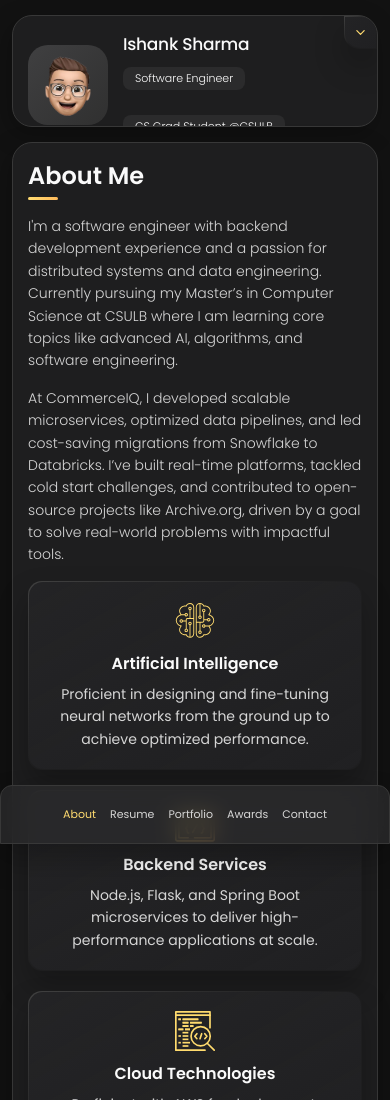
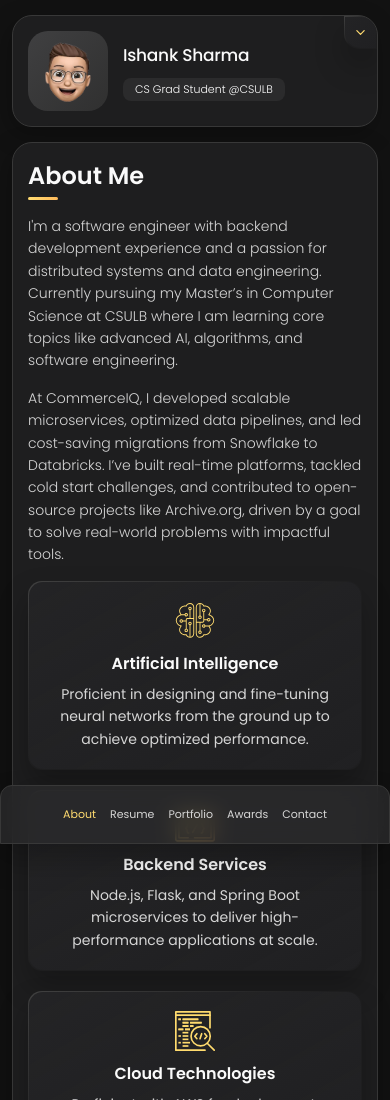
Before and after one commit to ishank-dev/ishank-dev.github.io, a plain HTML site: page index.html in a window 390 px wide. Shown: the top 1100 px of the page. Drawn offline with nearby package versions, Linux system fonts and the light colour scheme.

Commit message:
fixed padding issue on phone size

```diff
--- a/index.html
+++ b/index.html
@@ -42,8 +42,6 @@
 
         <div class="info-content">
           <h1 class="name" title="Ishank Sharma">Ishank Sharma</h1>
-          <p class="title">Software Engineer</p>
-          <br>
           <p class="title">CS Grad Student @CSULB</p>
         </div>
 
```
